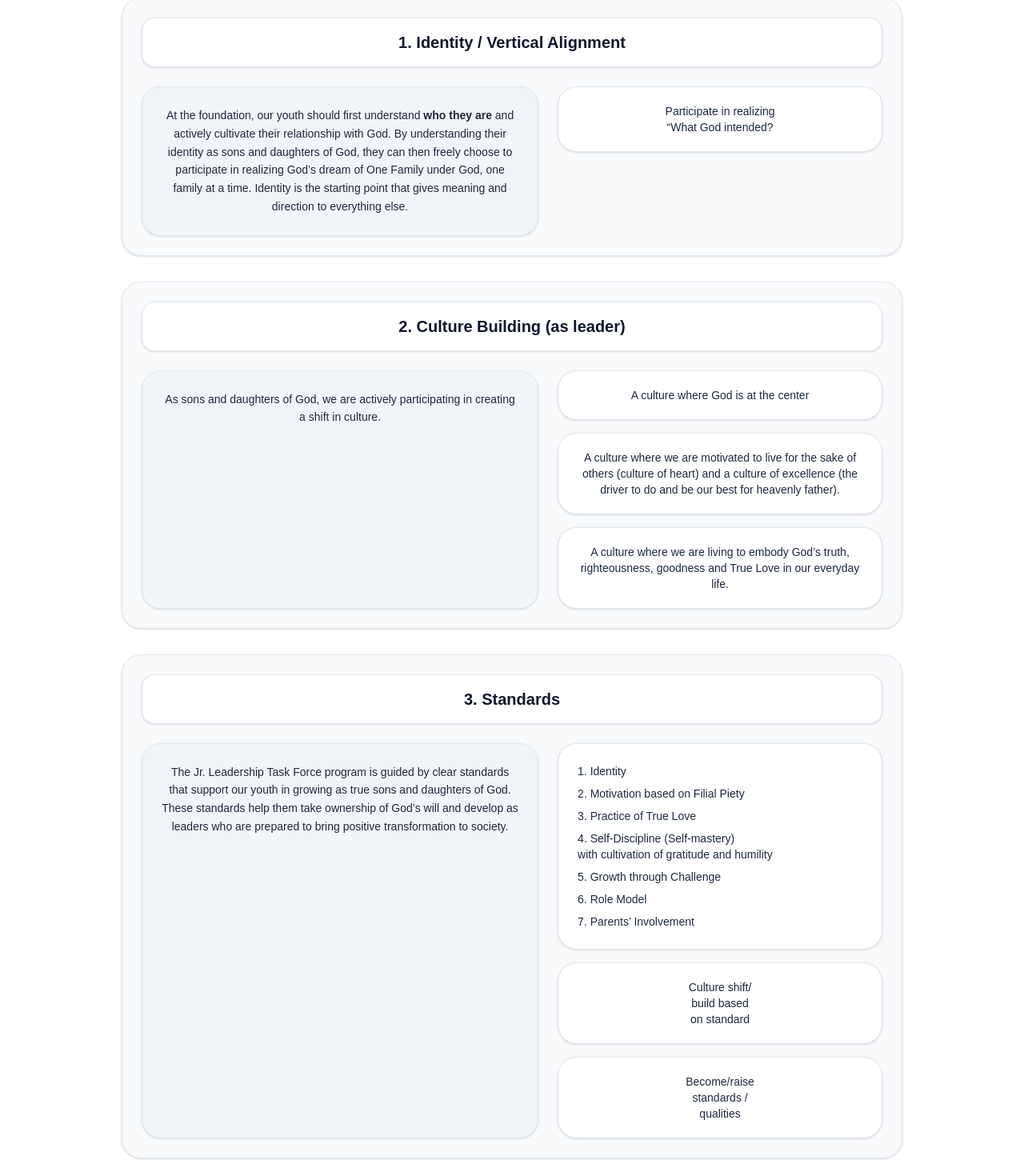
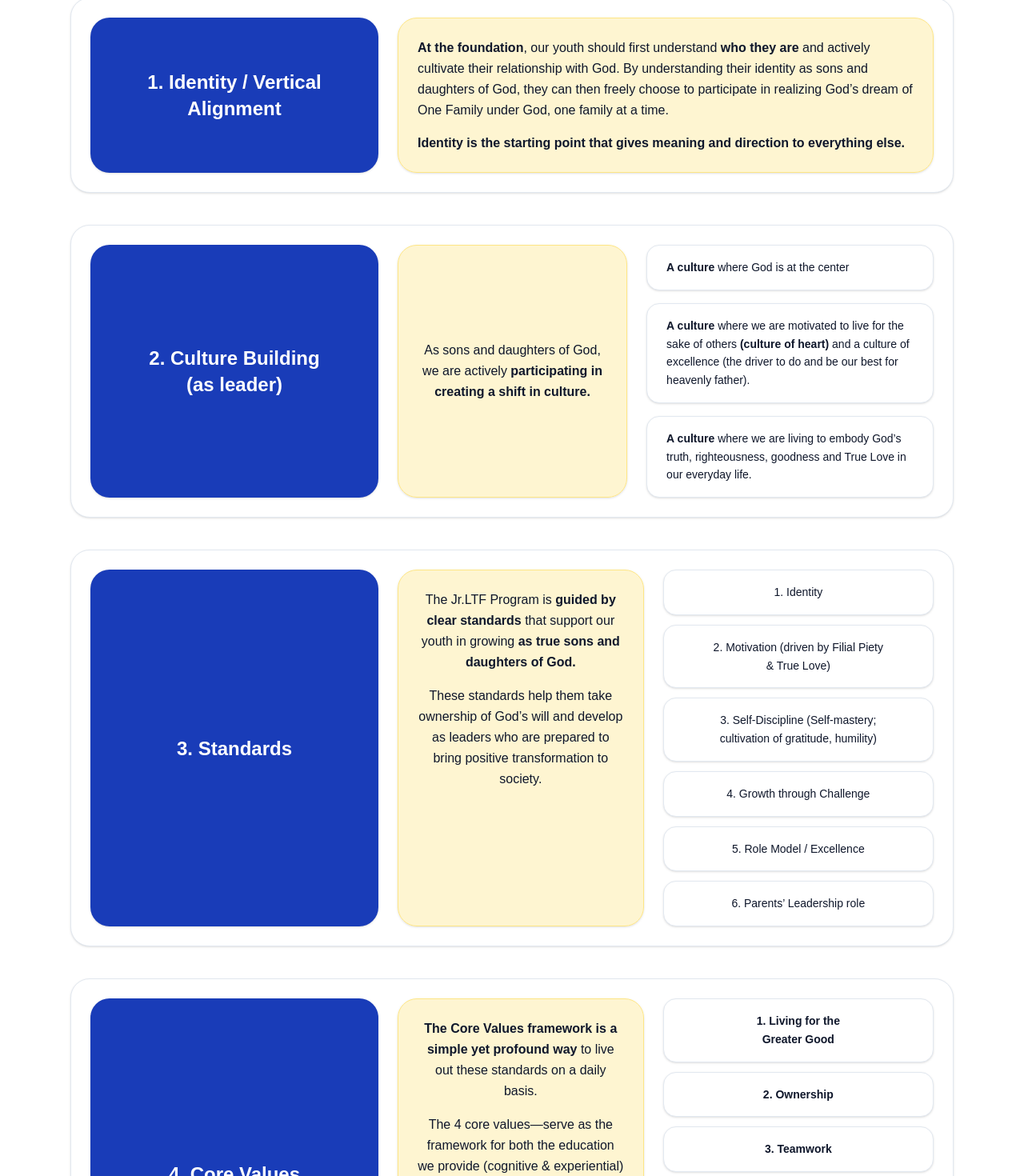
Before and after one commit to nyamkadorj/jrltf-site, a Next.js app: page /framework in a window 1280 px wide. Shown: the part 256-1726 px from the top of the page at 80% size. Built offline with nearby package versions, Linux system fonts and the light colour scheme.

Commit message:
Update framework

```diff
--- a/src/app/framework/page.tsx
+++ b/src/app/framework/page.tsx
@@ -4,205 +4,193 @@ import { motion } from "framer-motion";
 
 const EASE = [0.16, 1, 0.3, 1] as const;
 
-const fadeUp = {
-  initial: { opacity: 0, y: 12 },
+const inView = (delay = 0) => ({
+  initial: { opacity: 0, y: 14 },
   whileInView: { opacity: 1, y: 0 },
   viewport: { once: true, amount: 0.25 },
-  transition: { duration: 0.5, ease: EASE },
-};
+  transition: { duration: 0.55, ease: EASE, delay },
+});
 
 export default function FrameworkPage() {
   return (
-    <div className="mx-auto max-w-5xl px-6 py-16">
-      {/* Standards-style header */}
-      <motion.div {...fadeUp} className="max-w-3xl">
+    <div className="mx-auto max-w-6xl px-6 py-16">
+      {/* Header */}
+      <motion.div {...inView(0)} className="max-w-3xl">
         <h1 className="text-4xl font-bold">Framework</h1>
-        <p className="mt-4 text-slate-600">Integrated Framework</p>
+        <p className="mt-4 text-slate-600">
+          Integrated Framework: Identity → Culture Building → Standards → Core Values
+        </p>
       </motion.div>
 
-      {/* BIG BLOCKS: 1–4 */}
-      <div className="mt-10 space-y-8">
-        {/* 1 */}
-        <BigBlock title="1. Identity / Vertical Alignment">
-          <div className="grid gap-6 lg:grid-cols-[1.1fr_0.9fr]">
-            <GrayBox>
-              At the foundation, our youth should first understand <b>who they are</b> and actively
-              cultivate their relationship with God. By understanding their identity as sons and
-              daughters of God, they can then freely choose to participate in realizing God’s dream
-              of One Family under God, one family at a time. Identity is the starting point that
-              gives meaning and direction to everything else.
-            </GrayBox>
+      {/* Sections */}
+      <div className="mt-10 space-y-10">
+        {/* 1. Identity / Vertical Alignment */}
+        <motion.section {...inView(0.04)} className="rounded-3xl border border-slate-200 bg-white p-6 shadow-sm">
+          <div className="grid gap-6 lg:grid-cols-[360px_1fr]">
+            <BlueBlock title={`1. Identity / Vertical\nAlignment`} />
 
-            <SmallStack>
-              <SmallBox>
-                Participate in realizing <br />
-                “What God intended?
-              </SmallBox>
-            </SmallStack>
+            <YellowBlock>
+              <p className="leading-relaxed text-slate-900">
+                <b>At the foundation</b>, our youth should first understand <b>who they are</b> and
+                actively cultivate their relationship with God. By understanding their identity as
+                sons and daughters of God, they can then freely choose to participate in realizing
+                God’s dream of One Family under God, one family at a time.
+              </p>
+              <p className="mt-4 font-semibold text-slate-900">
+                Identity is the starting point that gives meaning and direction to everything else.
+              </p>
+            </YellowBlock>
           </div>
-        </BigBlock>
+        </motion.section>
 
-        {/* 2 */}
-        <BigBlock title="2. Culture Building (as leader)">
-          <div className="grid gap-6 lg:grid-cols-[1.1fr_0.9fr]">
-            <GrayBox>
-              As sons and daughters of God, we are actively participating in creating a shift in
-              culture.
-            </GrayBox>
+        {/* 2. Culture Building */}
+        <motion.section {...inView(0.06)} className="rounded-3xl border border-slate-200 bg-white p-6 shadow-sm">
+          <div className="grid gap-6 lg:grid-cols-[360px_1fr_1.25fr]">
+            <BlueBlock title={`2. Culture Building\n(as leader)`} />
 
-            <SmallStack>
-              <SmallBox>A culture where God is at the center</SmallBox>
-              <SmallBox>
-                A culture where we are motivated to live for the sake of others (culture of heart)
-                and a culture of excellence (the driver to do and be our best for heavenly father).
-              </SmallBox>
-              <SmallBox>
-                A culture where we are living to embody God’s truth, righteousness, goodness and
-                True Love in our everyday life.
-              </SmallBox>
-            </SmallStack>
+            <YellowBlock className="flex items-center justify-center text-center">
+              <p className="text-base font-medium leading-relaxed text-slate-900">
+                As sons and daughters of God, we are actively <b>participating in creating a shift in culture.</b>
+              </p>
+            </YellowBlock>
+
+            <div className="space-y-4">
+              <WhitePill>
+                <b>A culture</b> where God is at the center
+              </WhitePill>
+
+              <WhitePill>
+                <b>A culture</b> where we are motivated to live for the sake of others{" "}
+                <b>(culture of heart)</b> and a culture of excellence (the driver to do and be our
+                best for heavenly father).
+              </WhitePill>
+
+              <WhitePill>
+                <b>A culture</b> where we are living to embody God’s truth, righteousness, goodness
+                and True Love in our everyday life.
+              </WhitePill>
+            </div>
           </div>
-        </BigBlock>
+        </motion.section>
 
-        {/* 3 */}
-        <BigBlock title="3. Standards">
-          <div className="grid gap-6 lg:grid-cols-[1.1fr_0.9fr]">
-            <GrayBox>
-              The Jr. Leadership Task Force program is guided by clear standards that support our
-              youth in growing as true sons and daughters of God. These standards help them take
-              ownership of God’s will and develop as leaders who are prepared to bring positive
-              transformation to society.
-            </GrayBox>
+        {/* 3. Standards */}
+        <motion.section {...inView(0.08)} className="rounded-3xl border border-slate-200 bg-white p-6 shadow-sm">
+          <div className="grid gap-6 lg:grid-cols-[360px_1fr_1.1fr]">
+            <BlueBlock title="3. Standards" />
 
-            <SmallStack>
-              <ListBox>
-                <ol className="space-y-2">
-                  <li>1. Identity</li>
-                  <li>2. Motivation based on Filial Piety</li>
-                  <li>3. Practice of True Love</li>
-                  <li>
-                    4. Self-Discipline (Self-mastery)
-                    <br />
-                    with cultivation of gratitude and humility
-                  </li>
-                  <li>5. Growth through Challenge</li>
-                  <li>6. Role Model</li>
-                  <li>7. Parents’ Involvement</li>
-                </ol>
-              </ListBox>
+            <YellowBlock className="text-center">
+              <p className="leading-relaxed text-slate-900">
+                The Jr.LTF Program is <b>guided by clear standards</b> that support our youth in
+                growing <b>as true sons and daughters of God.</b>
+              </p>
+              <p className="mt-4 leading-relaxed text-slate-900">
+                These standards help them take ownership of God’s will and develop as leaders who
+                are prepared to bring positive transformation to society.
+              </p>
+            </YellowBlock>
 
-              <SmallBox>
-                Culture shift/
-                <br />
-                build based
-                <br />
-                on standard
-              </SmallBox>
+            <div className="space-y-3">
+              <WhitePill className="text-center">1. Identity</WhitePill>
+              <WhitePill className="text-center">
+                2. Motivation (driven by Filial Piety <br />&amp; True Love)
+              </WhitePill>
+              <WhitePill className="text-center">
+                3. Self-Discipline (Self-mastery; <br />
+                cultivation of gratitude, humility)
+              </WhitePill>
+              <WhitePill className="text-center">4. Growth through Challenge</WhitePill>
+              <WhitePill className="text-center">5. Role Model / Excellence</WhitePill>
+              <WhitePill className="text-center">6. Parents’ Leadership role</WhitePill>
+            </div>
+          </div>
+        </motion.section>
 
-              <SmallBox>
-                Become/raise
-                <br />
-                standards /
-                <br />
-                qualities
-              </SmallBox>
-            </SmallStack>
-          </div>
-        </BigBlock>
+        {/* 4. Core Values Framework */}
+        <motion.section {...inView(0.1)} className="rounded-3xl border border-slate-200 bg-white p-6 shadow-sm">
+          <div className="grid gap-6 lg:grid-cols-[360px_1fr_1.1fr]">
+            <BlueBlock title={`4. Core Values\nFramework`} />
 
-        {/* Transition sentence (from PNG) */}
-        <motion.div
-          {...fadeUp}
-          className="rounded-3xl border border-slate-200 bg-white px-6 py-4 text-center text-sm font-medium text-slate-700 shadow-sm"
-        >
-          The Core Values framework is a simple yet profound way to live out these standards on a
-          daily basis.
-        </motion.div>
-
-        {/* 4 */}
-        <BigBlock title="4. Core Values Framework">
-          <div className="grid gap-6 lg:grid-cols-[1.1fr_0.9fr]">
-            <GrayBox>
-              “Core Values” serve as the framework:
-              <br />
-              for both the education we provide (cognitive and experiential) and the culture of
-              heart we seek to build.
-            </GrayBox>
-
-            <SmallStack>
-              <ListBox>
-                <ol className="space-y-2">
-                  <li>1. Living for the Greater Good</li>
-                  <li>2. Ownership</li>
-                  <li>3. Teamwork</li>
-                  <li>4. Dream Big</li>
-                </ol>
-              </ListBox>
-
-              <SmallBox>Practice</SmallBox>
-
-              <GrayBox>
-                Through practicing these values, our youth learn to become change-makers and
+            <YellowBlock className="text-center">
+              <p className="leading-relaxed text-slate-900">
+                <b>The Core Values framework is a simple yet profound way</b> to live out these
+                standards on a daily basis.
+              </p>
+              <p className="mt-4 leading-relaxed text-slate-900">
+                The 4 core values—serve as the framework for both the education we provide
+                (cognitive &amp; experiential) and the culture of heart we seek to build.
+              </p>
+              <p className="mt-4 leading-relaxed text-slate-900">
+                <b>Through practicing these values</b>, our youth learn to become change-makers and
                 leaders who embody God’s ideal in their homes, schools, communities, and ultimately
                 in society.
-              </GrayBox>
-            </SmallStack>
+              </p>
+            </YellowBlock>
+
+            <div className="space-y-3">
+              <WhitePill className="text-center text-lg font-semibold">
+                1. Living for the <br />
+                Greater Good
+              </WhitePill>
+              <WhitePill className="text-center text-lg font-semibold">2. Ownership</WhitePill>
+              <WhitePill className="text-center text-lg font-semibold">3. Teamwork</WhitePill>
+              <WhitePill className="text-center text-lg font-semibold">4. Dream Big</WhitePill>
+            </div>
           </div>
-        </BigBlock>
+        </motion.section>
       </div>
     </div>
   );
 }
 
-/* ---------- components ---------- */
+/* ---------- UI blocks ---------- */
 
-function BigBlock({ title, children }: { title: string; children: React.ReactNode }) {
+function BlueBlock({ title }: { title: string }) {
   return (
-    <motion.section
-      {...fadeUp}
-      className="rounded-3xl border border-slate-200 bg-slate-50 p-6 shadow-sm"
+    <motion.div
+      {...inView(0)}
+      className="flex min-h-[140px] items-center justify-center rounded-3xl bg-blue-800 px-6 py-10 text-center text-2xl font-bold leading-snug text-white shadow-sm"
     >
-      <div className="rounded-2xl border border-slate-200 bg-white px-5 py-4 text-center text-xl font-semibold text-slate-900 shadow-sm">
-        {title}
-      </div>
-      <div className="mt-6">{children}</div>
-    </motion.section>
+      <span className="whitespace-pre-line">{title}</span>
+    </motion.div>
   );
 }
 
-function GrayBox({ children }: { children: React.ReactNode }) {
+function YellowBlock({
+  children,
+  className = "",
+}: {
+  children: React.ReactNode;
+  className?: string;
+}) {
   return (
     <motion.div
-      {...fadeUp}
-      className="rounded-3xl border border-slate-200 bg-slate-100 px-6 py-6 text-center text-sm leading-relaxed text-slate-800 shadow-sm"
+      {...inView(0)}
+      className={[
+        "rounded-3xl border border-amber-200 bg-amber-100/80 px-6 py-6 shadow-sm",
+        className,
+      ].join(" ")}
     >
       {children}
     </motion.div>
   );
 }
 
-function SmallStack({ children }: { children: React.ReactNode }) {
-  return <div className="space-y-4">{children}</div>;
-}
-
-function SmallBox({ children }: { children: React.ReactNode }) {
+function WhitePill({
+  children,
+  className = "",
+}: {
+  children: React.ReactNode;
+  className?: string;
+}) {
   return (
     <motion.div
-      {...fadeUp}
-      className="rounded-3xl border border-slate-200 bg-white px-6 py-5 text-center text-sm text-slate-800 shadow-sm"
+      {...inView(0)}
+      className={[
+        "rounded-2xl border border-slate-200 bg-white px-6 py-4 text-sm leading-relaxed text-slate-900 shadow-sm",
+        className,
+      ].join(" ")}
     >
       {children}
     </motion.div>
   );
 }
-
-function ListBox({ children }: { children: React.ReactNode }) {
-  return (
-    <motion.div
-      {...fadeUp}
-      className="rounded-3xl border border-slate-200 bg-white p-6 text-sm text-slate-800 shadow-sm"
-    >
-      {children}
-    </motion.div>
-  );
-}
--- a/src/app/standards/page.tsx
+++ b/src/app/standards/page.tsx
@@ -10,14 +10,14 @@ function pretty(text: string) {
 
 const standards = [
   {
-    category: "Spiritual Identity",
+    category: "Identity",
     entrance:
-      "Spiritually awake to their identity: -Have a solid family and spiritual foundation, rooted in understanding one’s identity as God’s son/daughter, and understanding of God’s Dream (*Jr.LTF isn't a place to “begin” faith; it needs to happen in the home).",
+      "Spiritually awake to one’s identity: -Have a clear awareness of identity as a son or daughter of God, nurtured through a solid family and spiritual foundation-Have a clear awareness of what is God's Dream. (Note: Jr.LTF isn't a place to “find God”; it needs to happen in the home). -Seeks to deepen the relationship with Heavenly Father dentity: -Have a solid family and spiritual foundation, rooted in understanding one's identity as God's son/daughter, and understanding of God’s Dream (*Jr.LTF isn't a place to “begin” faith; it needs to happen in the home).",
     objectives:
-      "Owning Spiritual Identity:-Establishing a direct and sincere relationship with Heavenly Father, built upon filial piety toward one´s parents. -Live as True son/daughter of God embodying His character by taking initiative and responsibility as providential figure, aligning to the central figure, and advancing God’s providence through one’s family and using one's fullest capacity as His instrument. (e.g., I am True son/daugther of God, member of Blessed family who is an extended member of the True Family, I am a continuation of the Providential figures, God's work of Providence will move through my family and me, so I am the owner)",
+      "Owning Identity: -Deepen the vertical relationship with Heavenly Father built upon filial piety toward one's own parents.  -Live as a true son/daughter of God by embodying His character of living for the greater good (culture of heart). -Committed to take responsibility in one’s providential role, aligning with the centrality of God’s providence, and advancing it through oneself and one’s family as His instrument. e.g, Identity: I am True son/daugther of God, a member of the Blessed family who is an extended member of the True Family, I am a continuation of the Providential figures, God's work of Providence will move through my family and me, so I am the owner: -Establishing a direct and sincere relationship with Heavenly Father, built upon filial piety toward one´s parents. -Live as True son/daughter of God embodying His character by taking initiative and responsibility as providential figure, aligning to the central figure, and advancing God’s providence through one’s family and using one's fullest capacity as His instrument. (e.g., I am True son/daugther of God, member of Blessed family who is an extended member of the True Family, I am a continuation of the Providential figures, God's work of Providence will move through my family and me, so I am the owner)",
   },
   {
-    category: "Motivation based on Filial Piety",
+    category: "Right Motivation driven by Filial Piety and True Love",
     entrance:
       "Has a filial heart towards parents -Seek to understand their parents’ expectations-Shows respect towards siblings and elders (uncles, aunts)",
     objectives:
```
